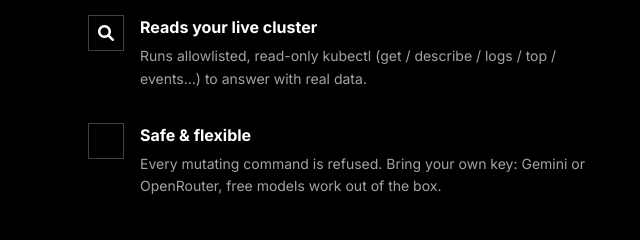
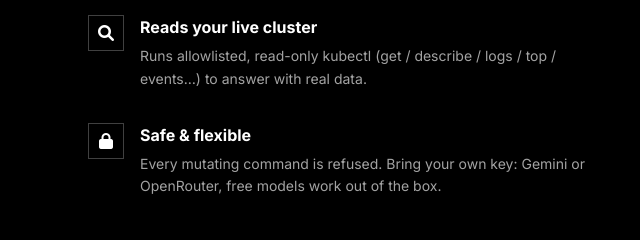
Before and after one commit to sukhijashivansh/clusterheart, a plain HTML site: page index.html in a window 1280 px wide. Shown: the part 2520-2760 px from the top of the page, 0-640 px from the left. Drawn offline with nearby package versions, Linux system fonts and the light colour scheme.

Commit message:
Landing page: fix missing Safe & flexible icon (shield -> lock)
Co-Authored-By: Claude Opus 4.8 <noreply@anthropic.com>

```diff
--- a/index.html
+++ b/index.html
@@ -296,7 +296,7 @@
                             </div>
                         </li>
                         <li class="flex gap-4">
-                            <div class="w-9 h-9 shrink-0 border border-neutral-700 flex items-center justify-center"><i class="fa-solid fa-shield-halved"></i></div>
+                            <div class="w-9 h-9 shrink-0 border border-neutral-700 flex items-center justify-center"><i class="fa-solid fa-lock"></i></div>
                             <div>
                                 <h4 class="font-bold mb-1.5">Safe &amp; flexible</h4>
                                 <p class="text-sm text-neutral-400 leading-relaxed">Every mutating command is refused. Bring your own key: Gemini or OpenRouter, free models work out of the box.</p>
```
